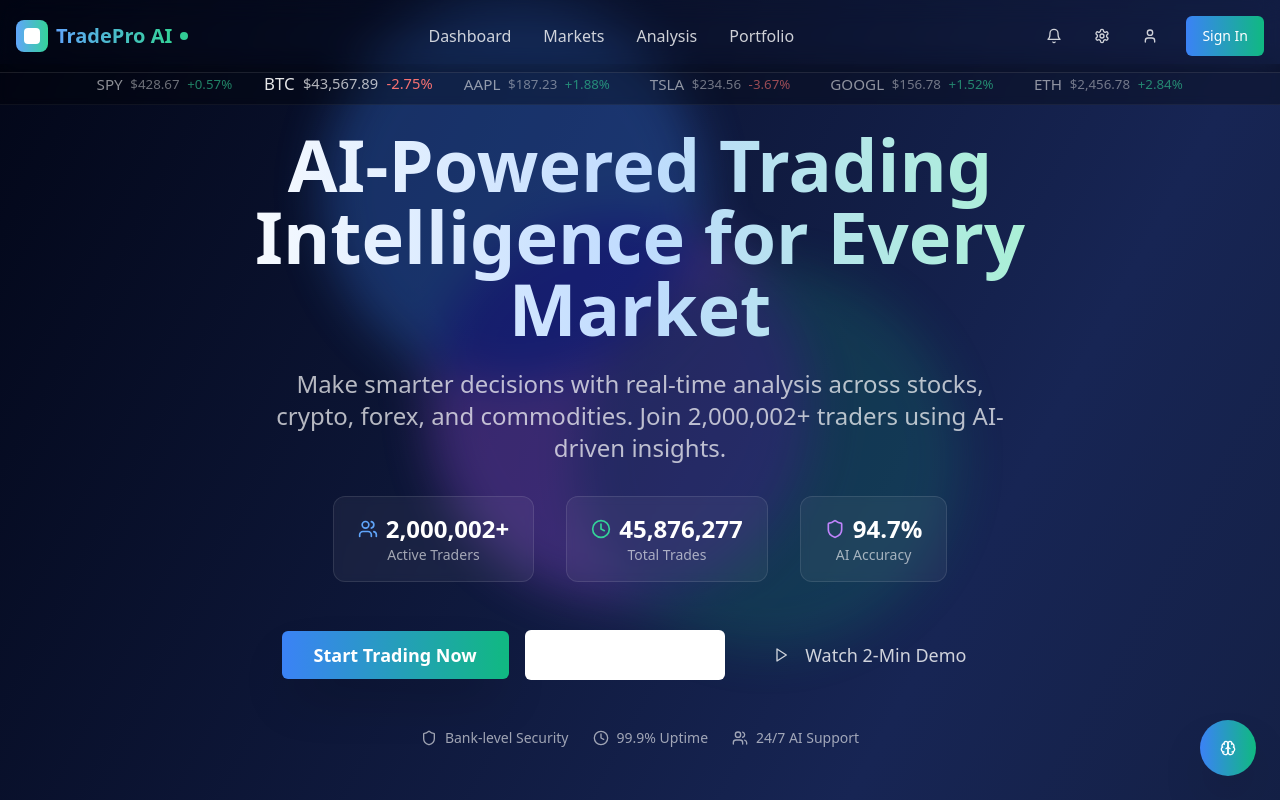
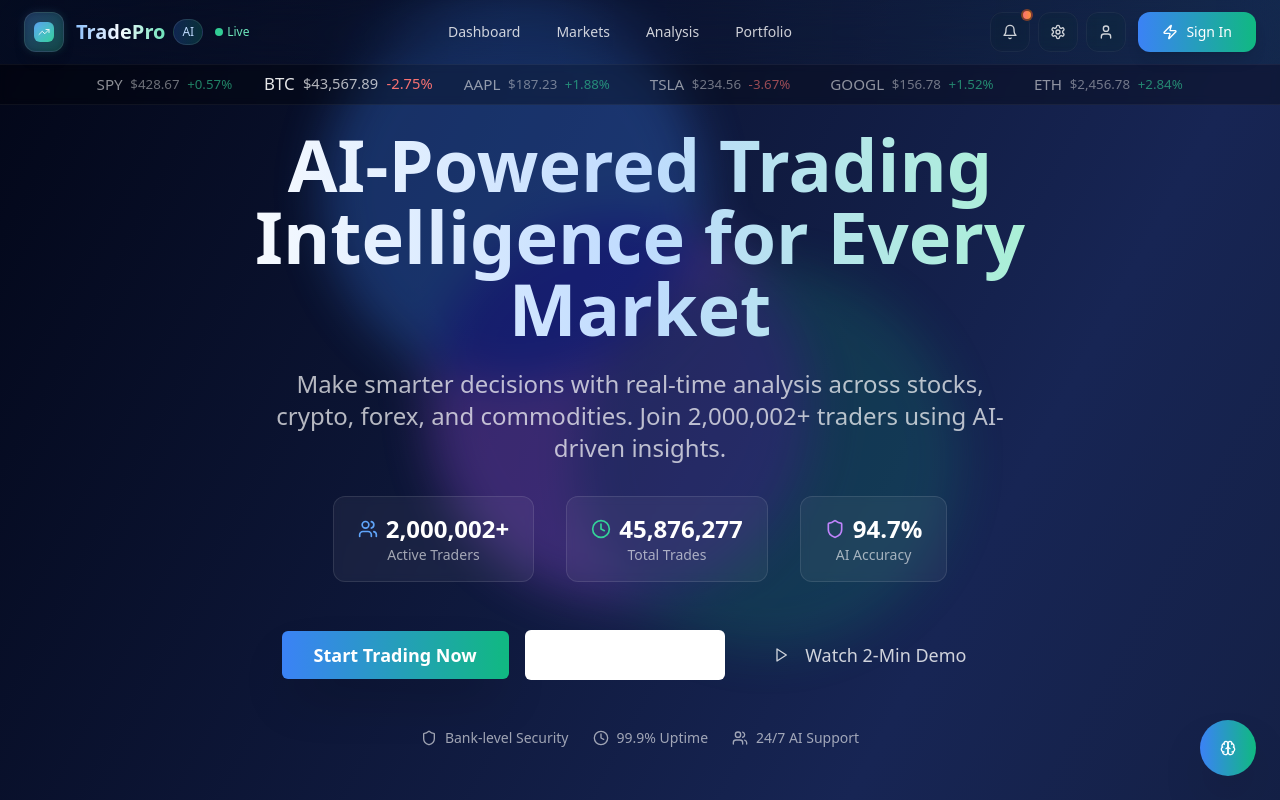
Before and after one commit to kaushalisreal/tradepro-ai-platform, a React (Vite) app: page / in a window 1280 px wide. Shown: the top 800 px of the page. Built offline with nearby package versions, Linux system fonts and the light colour scheme.

Commit message:
Refactor: Update navbar styling
Update the navbar component with a more modern design.

```diff
--- a/src/components/Header.tsx
+++ b/src/components/Header.tsx
@@ -1,74 +1,165 @@
 
 import React, { useState } from 'react';
 import { Button } from '@/components/ui/button';
-import { Bell, Settings, User, Menu, X } from 'lucide-react';
+import { Bell, Settings, User, Menu, X, TrendingUp, Zap } from 'lucide-react';
 
 export const Header = () => {
   const [isMenuOpen, setIsMenuOpen] = useState(false);
 
   return (
-    <header className="fixed top-0 left-0 right-0 z-50 bg-black/20 backdrop-blur-md border-b border-white/10">
-      <div className="container mx-auto px-4 py-4">
+    <header className="fixed top-0 left-0 right-0 z-50 bg-black/10 backdrop-blur-xl border-b border-white/5">
+      {/* Enhanced glass effect overlay */}
+      <div className="absolute inset-0 bg-gradient-to-r from-blue-500/5 via-transparent to-emerald-500/5"></div>
+
+      <div className="container mx-auto px-6 py-3">
         <div className="flex items-center justify-between">
-          {/* Logo */}
-          <div className="flex items-center space-x-2">
-            <div className="w-8 h-8 bg-gradient-to-r from-blue-400 to-emerald-400 rounded-lg flex items-center justify-center">
-              <div className="w-4 h-4 bg-white rounded-sm"></div>
+          {/* Modern Logo Design */}
+          <div className="flex items-center space-x-3">
+            <div className="relative">
+              {/* Logo container with enhanced glass effect */}
+              <div className="w-10 h-10 bg-gradient-to-br from-blue-400/20 to-emerald-400/20 backdrop-blur-sm rounded-xl border border-white/10 flex items-center justify-center shadow-lg">
+                <div className="w-5 h-5 bg-gradient-to-br from-blue-400 to-emerald-400 rounded-md shadow-inner flex items-center justify-center">
+                  <TrendingUp className="w-3 h-3 text-white" />
+                </div>
+              </div>
+              {/* Animated glow effect */}
+              <div className="absolute inset-0 bg-gradient-to-br from-blue-400/30 to-emerald-400/30 rounded-xl blur-sm animate-pulse opacity-50"></div>
             </div>
-            <h1 className="text-xl font-bold bg-gradient-to-r from-blue-400 to-emerald-400 bg-clip-text text-transparent">
-              TradePro AI
-            </h1>
-            <div className="w-2 h-2 bg-emerald-400 rounded-full animate-pulse"></div>
+
+            <div className="flex items-center space-x-2">
+              <h1 className="text-xl font-bold bg-gradient-to-r from-blue-300 via-white to-emerald-300 bg-clip-text text-transparent">
+                TradePro
+              </h1>
+              <span className="text-xs font-medium px-2 py-1 bg-gradient-to-r from-blue-500/20 to-emerald-500/20 backdrop-blur-sm rounded-full border border-white/10 text-blue-200">
+                AI
+              </span>
+            </div>
+
+            {/* Live status indicator */}
+            <div className="flex items-center space-x-1 ml-2">
+              <div className="w-2 h-2 bg-emerald-400 rounded-full animate-pulse shadow-lg shadow-emerald-400/50"></div>
+              <span className="text-xs text-emerald-300 font-medium">Live</span>
+            </div>
           </div>
 
-          {/* Desktop Navigation */}
-          <nav className="hidden md:flex items-center space-x-8">
-            <a href="#dashboard" className="text-white/80 hover:text-white transition-colors">Dashboard</a>
-            <a href="#markets" className="text-white/80 hover:text-white transition-colors">Markets</a>
-            <a href="#analysis" className="text-white/80 hover:text-white transition-colors">Analysis</a>
-            <a href="#portfolio" className="text-white/80 hover:text-white transition-colors">Portfolio</a>
+          {/* Modern Navigation */}
+          <nav className="hidden lg:flex items-center space-x-1">
+            {[
+              { name: 'Dashboard', href: '#dashboard' },
+              { name: 'Markets', href: '#markets' },
+              { name: 'Analysis', href: '#analysis' },
+              { name: 'Portfolio', href: '#portfolio' }
+            ].map((item) => (
+              <a
+                key={item.name}
+                href={item.href}
+                className="relative px-4 py-2 text-sm font-medium text-white/80 hover:text-white transition-all duration-300 group"
+              >
+                <span className="relative z-10">{item.name}</span>
+                {/* Hover background effect */}
+                <div className="absolute inset-0 bg-white/5 backdrop-blur-sm rounded-lg border border-white/5 opacity-0 group-hover:opacity-100 transition-all duration-300 scale-95 group-hover:scale-100"></div>
+                {/* Active indicator line */}
+                <div className="absolute bottom-0 left-1/2 transform -translate-x-1/2 w-0 h-0.5 bg-gradient-to-r from-blue-400 to-emerald-400 group-hover:w-3/4 transition-all duration-300"></div>
+              </a>
+            ))}
           </nav>
 
-          {/* User Area */}
-          <div className="flex items-center space-x-4">
+          {/* Modern User Area */}
+          <div className="flex items-center space-x-3">
+            {/* Notification bell with modern styling */}
             <div className="hidden md:flex items-center space-x-2">
-              <Button variant="ghost" size="sm" className="text-white/80 hover:text-white hover:bg-white/10">
+              <Button
+                variant="ghost"
+                size="sm"
+                className="relative w-10 h-10 p-0 text-white/80 hover:text-white hover:bg-white/10 backdrop-blur-sm border border-white/5 rounded-xl transition-all duration-300"
+              >
                 <Bell className="w-4 h-4" />
+                {/* Notification dot */}
+                <div className="absolute -top-1 -right-1 w-3 h-3 bg-gradient-to-r from-red-400 to-orange-400 rounded-full border-2 border-black/50 animate-pulse"></div>
               </Button>
-              <Button variant="ghost" size="sm" className="text-white/80 hover:text-white hover:bg-white/10">
+
+              <Button
+                variant="ghost"
+                size="sm"
+                className="w-10 h-10 p-0 text-white/80 hover:text-white hover:bg-white/10 backdrop-blur-sm border border-white/5 rounded-xl transition-all duration-300"
+              >
                 <Settings className="w-4 h-4" />
               </Button>
-              <Button variant="ghost" size="sm" className="text-white/80 hover:text-white hover:bg-white/10">
+
+              <Button
+                variant="ghost"
+                size="sm"
+                className="w-10 h-10 p-0 text-white/80 hover:text-white hover:bg-white/10 backdrop-blur-sm border border-white/5 rounded-xl transition-all duration-300"
+              >
                 <User className="w-4 h-4" />
               </Button>
             </div>
-            <Button className="bg-gradient-to-r from-blue-500 to-emerald-500 hover:from-blue-600 hover:to-emerald-600 text-white border-0">
-              Sign In
+
+            {/* Modern Sign In Button */}
+            <Button className="relative bg-gradient-to-r from-blue-500 to-emerald-500 hover:from-blue-600 hover:to-emerald-600 text-white border-0 px-6 py-2 rounded-xl font-medium shadow-lg transition-all duration-300 hover:shadow-blue-500/25 hover:scale-105">
+              <span className="relative z-10 flex items-center space-x-2">
+                <Zap className="w-4 h-4" />
+                <span>Sign In</span>
+              </span>
+              {/* Button glow effect */}
+              <div className="absolute inset-0 bg-gradient-to-r from-blue-400/50 to-emerald-400/50 rounded-xl blur opacity-0 hover:opacity-100 transition-opacity duration-300"></div>
             </Button>
 
-            {/* Mobile Menu Toggle */}
+            {/* Modern Mobile Menu Toggle */}
             <Button
               variant="ghost"
               size="sm"
-              className="md:hidden text-white"
+              className="lg:hidden w-10 h-10 p-0 text-white hover:bg-white/10 backdrop-blur-sm border border-white/5 rounded-xl transition-all duration-300"
               onClick={() => setIsMenuOpen(!isMenuOpen)}
             >
-              {isMenuOpen ? <X className="w-5 h-5" /> : <Menu className="w-5 h-5" />}
+              <div className="relative w-5 h-5">
+                <Menu className={`absolute inset-0 transition-all duration-300 ${isMenuOpen ? 'opacity-0 rotate-180' : 'opacity-100 rotate-0'}`} />
+                <X className={`absolute inset-0 transition-all duration-300 ${isMenuOpen ? 'opacity-100 rotate-0' : 'opacity-0 -rotate-180'}`} />
+              </div>
             </Button>
           </div>
         </div>
 
-        {/* Mobile Menu */}
-        {isMenuOpen && (
-          <div className="md:hidden mt-4 pb-4 border-t border-white/10 pt-4">
-            <nav className="flex flex-col space-y-3">
-              <a href="#dashboard" className="text-white/80 hover:text-white transition-colors">Dashboard</a>
-              <a href="#markets" className="text-white/80 hover:text-white transition-colors">Markets</a>
-              <a href="#analysis" className="text-white/80 hover:text-white transition-colors">Analysis</a>
-              <a href="#portfolio" className="text-white/80 hover:text-white transition-colors">Portfolio</a>
+        {/* Modern Mobile Menu */}
+        <div className={`lg:hidden overflow-hidden transition-all duration-500 ease-in-out ${
+          isMenuOpen ? 'max-h-96 opacity-100' : 'max-h-0 opacity-0'
+        }`}>
+          <div className="mt-4 pb-4 border-t border-white/10">
+            <nav className="flex flex-col space-y-2 mt-4">
+              {[
+                { name: 'Dashboard', href: '#dashboard' },
+                { name: 'Markets', href: '#markets' },
+                { name: 'Analysis', href: '#analysis' },
+                { name: 'Portfolio', href: '#portfolio' }
+              ].map((item, index) => (
+                <a
+                  key={item.name}
+                  href={item.href}
+                  className="relative px-4 py-3 text-white/80 hover:text-white transition-all duration-300 rounded-xl hover:bg-white/5 backdrop-blur-sm border border-transparent hover:border-white/10 group"
+                  style={{ animationDelay: `${index * 50}ms` }}
+                >
+                  <div className="flex items-center justify-between">
+                    <span className="font-medium">{item.name}</span>
+                    <div className="w-2 h-2 bg-gradient-to-r from-blue-400 to-emerald-400 rounded-full opacity-0 group-hover:opacity-100 transition-opacity duration-300"></div>
+                  </div>
+                </a>
+              ))}
             </nav>
+
+            {/* Mobile action buttons */}
+            <div className="flex items-center justify-center space-x-3 mt-6 pt-4 border-t border-white/5">
+              <Button variant="ghost" size="sm" className="text-white/80 hover:text-white hover:bg-white/10 backdrop-blur-sm border border-white/5 rounded-xl">
+                <Bell className="w-4 h-4" />
+              </Button>
+              <Button variant="ghost" size="sm" className="text-white/80 hover:text-white hover:bg-white/10 backdrop-blur-sm border border-white/5 rounded-xl">
+                <Settings className="w-4 h-4" />
+              </Button>
+              <Button variant="ghost" size="sm" className="text-white/80 hover:text-white hover:bg-white/10 backdrop-blur-sm border border-white/5 rounded-xl">
+                <User className="w-4 h-4" />
+              </Button>
+            </div>
           </div>
-        )}
+        </div>
       </div>
     </header>
   );
```
